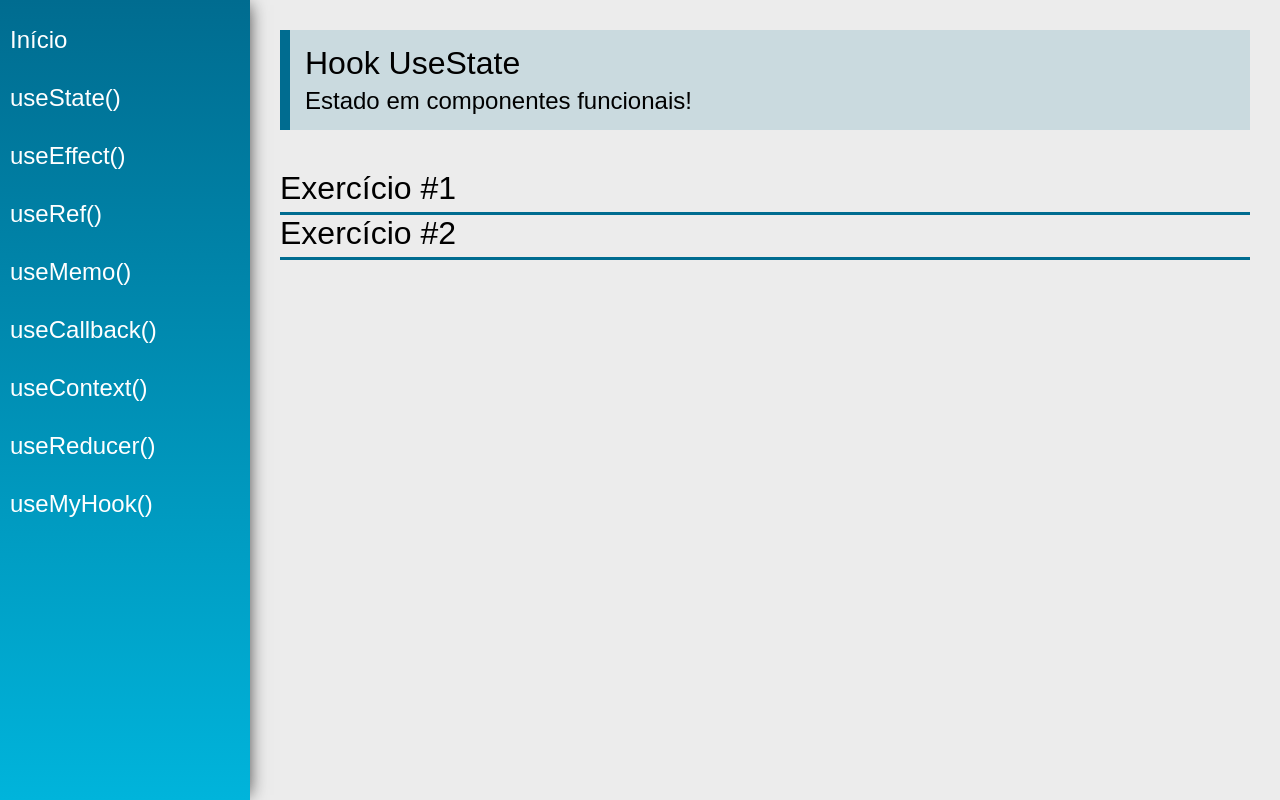
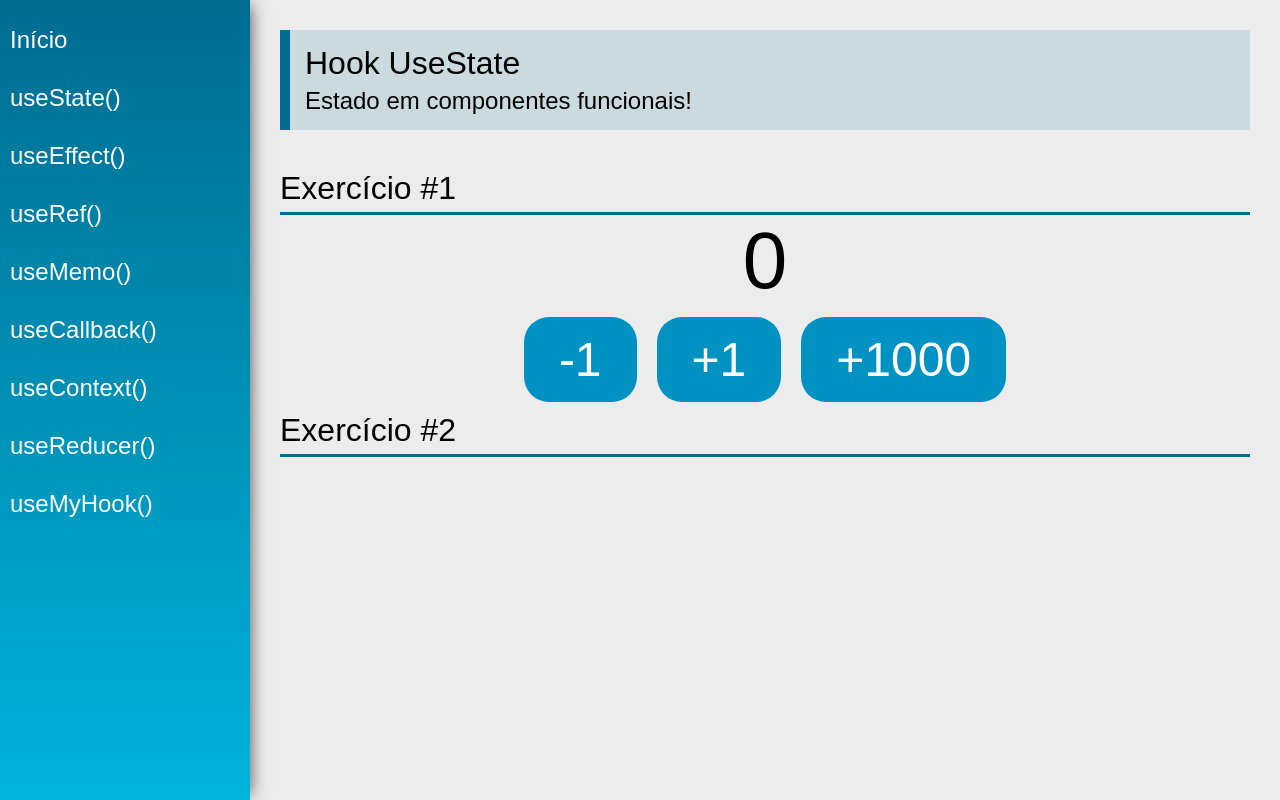
Before and after one commit to mbpfilho/hooks, a React (Create React App) app: page /useState in a window 1280 px wide. Built offline with nearby package versions, Linux system fonts and the light colour scheme.

Commit message:
useState 1

```diff
--- a/src/views/examples/UseState.jsx
+++ b/src/views/examples/UseState.jsx
@@ -12,7 +12,12 @@
             />
             <SectionTitle title="Exercício #1"></SectionTitle>
             <div className="center">
-
+                <span className="text">{count}</span>
+                <div>
+                    <button className="btn" onClick={_=>setCount(count-1)}>-1</button>
+                    <button className="btn" onClick={_=>setCount(count+1)}>+1</button>
+                    <button className="btn" onClick={_=>setCount(current=>current+1000)}>+1000</button>
+                </div>
             </div>
             <SectionTitle title="Exercício #2"></SectionTitle>
         </div>
```
